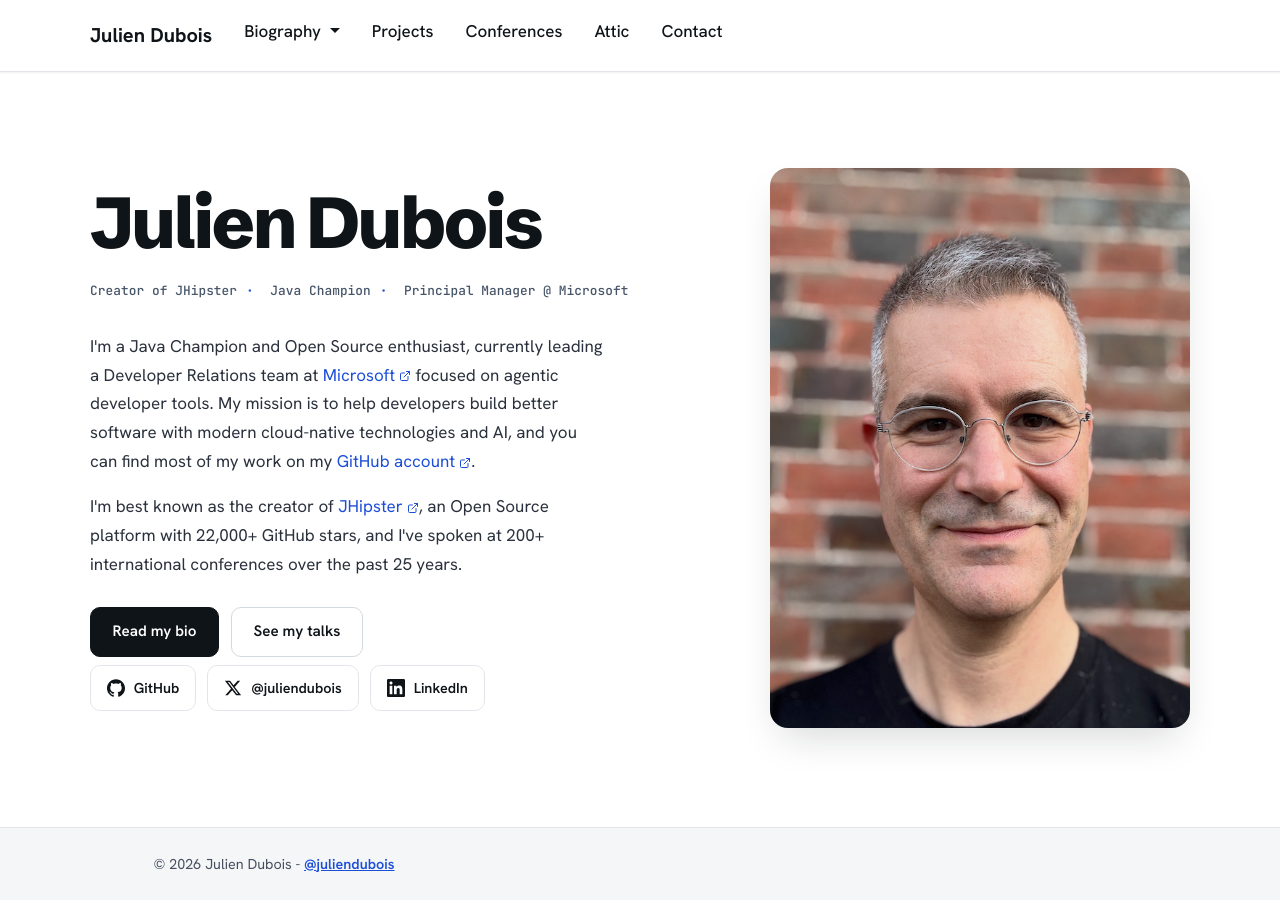
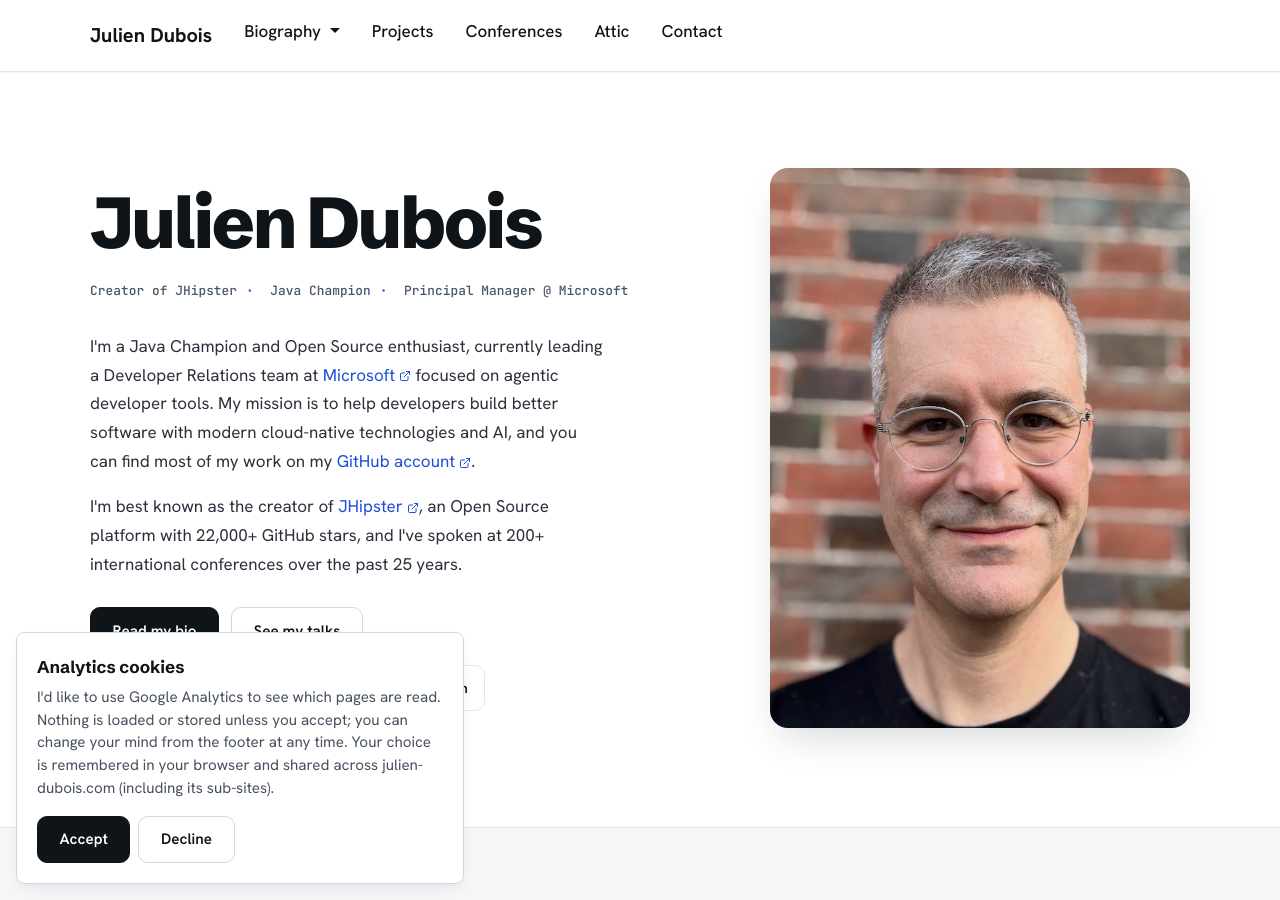
Before and after one commit to jdubois/jdubois.github.com, a Jekyll site: the page built from index.html, in a window 1280 px wide. Built offline with Jekyll 4.4.1, drawn with Linux system fonts in a browser that asks for light colours; part of the change alters nothing that is shown.

Commit message:
Gate Google Analytics behind a consent banner (#46)
* Gate Google Analytics behind a consent banner

Co-authored-by: Copilot App <223556219+Copilot@users.noreply.github.com>
Copilot-Session: b72f4d4b-5555-4c9f-9984-48fd42531e82

* Mention shared consent across julien-dubois.com in banner

Co-authored-by: Copilot App <223556219+Copilot@users.noreply.github.com>
Copilot-Session: b72f4d4b-5555-4c9f-9984-48fd42531e82

---------

Co-authored-by: Copilot App <223556219+Copilot@users.noreply.github.com>
Copilot-Session: b72f4d4b-5555-4c9f-9984-48fd42531e82

```diff
--- a/_layouts/default.html
+++ b/_layouts/default.html
@@ -85,8 +85,17 @@
         </main> <!-- /container -->
 
         <footer>
-            <p>&copy; <span id="year"></span> Julien Dubois - <a href="https://x.com/juliendubois" target="_blank">@juliendubois</a></p>
+            <p>&copy; <span id="year"></span> Julien Dubois - <a href="https://x.com/juliendubois" target="_blank">@juliendubois</a> - <button type="button" class="consent-manage" data-consent-manage>Cookie settings</button></p>
         </footer>
+
+        <div id="consent-banner" class="consent-banner" role="region" aria-labelledby="consent-title" hidden>
+            <p id="consent-title" class="consent-title">Analytics cookies</p>
+            <p class="consent-text">I'd like to use Google Analytics to see which pages are read. Nothing is loaded or stored unless you accept; you can change your mind from the footer at any time. Your choice is remembered in your browser and shared across julien-dubois.com (including its sub-sites).</p>
+            <div class="consent-actions">
+                <button type="button" id="consent-accept" class="btn btn-ink">Accept</button>
+                <button type="button" id="consent-decline" class="btn btn-ghost">Decline</button>
+            </div>
+        </div>
 
         <script>
             document.getElementById('year').textContent = new Date().getFullYear();
@@ -97,14 +106,6 @@
 
         <script src="/js/main.js?v={{ site.github.build_revision | default: site.time | date: '%s' }}"></script>
 
-        <!-- Google tag (gtag.js) -->
-        <script async src="https://www.googletagmanager.com/gtag/js?id=G-92TRR0HJMQ"></script>
-        <script>
-        window.dataLayer = window.dataLayer || [];
-        function gtag(){dataLayer.push(arguments);}
-        gtag('js', new Date());
-
-        gtag('config', 'G-92TRR0HJMQ');
-        </script>
+        <script src="/js/analytics.js?v={{ site.github.build_revision | default: site.time | date: '%s' }}"></script>
     </body>
 </html>
--- a/css/main.css
+++ b/css/main.css
@@ -818,3 +818,80 @@ html {
     padding-right: 20px;
     flex: 1 0 auto;
 }
+
+
+
+
+
+
+
+
+
+
+
+
+
+
+
+
+
+
+/* Cookie consent */
+.consent-banner {
+    position: fixed;
+    left: 1rem;
+    right: 1rem;
+    bottom: 1rem;
+    max-width: 28rem;
+    z-index: 1080;
+    padding: 1.25rem;
+    background: var(--bg-white);
+    border: 1px solid var(--border-strong);
+    border-radius: 8px;
+    box-shadow: var(--shadow-md);
+}
+
+.consent-banner[hidden] {
+    display: none;
+}
+
+.consent-title {
+    margin: 0 0 0.25rem;
+    font-family: var(--font-display);
+    font-weight: 700;
+    color: var(--text-primary);
+}
+
+.consent-text {
+    margin: 0 0 1rem;
+    font-size: 0.95rem;
+    line-height: 1.5;
+    color: var(--text-secondary);
+}
+
+.consent-actions {
+    display: flex;
+    gap: 0.5rem;
+    flex-wrap: wrap;
+}
+
+.consent-manage {
+    padding: 0;
+    border: 0;
+    background: none;
+    font: inherit;
+    font-weight: 600;
+    color: var(--primary-color);
+    text-decoration: underline;
+    cursor: pointer;
+}
+
+.consent-manage:hover {
+    color: var(--primary-dark);
+}
+
+.consent-banner button:focus-visible,
+.consent-manage:focus-visible {
+    outline: 2px solid var(--primary-color);
+    outline-offset: 2px;
+}
--- /dev/null
+++ b/js/analytics.js
@@ -0,0 +1,149 @@
+/*
+ * Consent-gated Google Analytics.
+ * gtag.js is injected only after the visitor accepts; nothing touches the network or writes a
+ * cookie before that. The choice is kept in localStorage (in memory if storage is unavailable).
+ */
+(function () {
+    'use strict';
+
+    var GA_ID = 'G-92TRR0HJMQ';
+    var KEY = 'jdubois-analytics-consent';
+    var GRANTED = 'granted';
+    var DENIED = 'denied';
+
+    var scriptLoaded = false;
+    var sessionConsent = null;
+
+    function readConsent() {
+        if (sessionConsent) {
+            return sessionConsent;
+        }
+        try {
+            var stored = window.localStorage.getItem(KEY);
+            return stored === GRANTED || stored === DENIED ? stored : null;
+        } catch (e) {
+            return null;
+        }
+    }
+
+    function loadGA() {
+        window['ga-disable-' + GA_ID] = false;
+        if (scriptLoaded) {
+            return;
+        }
+        scriptLoaded = true;
+        window.dataLayer = window.dataLayer || [];
+        window.gtag = function () {
+            window.dataLayer.push(arguments);
+        };
+        window.gtag('js', new Date());
+        window.gtag('config', GA_ID);
+        var s = document.createElement('script');
+        s.async = true;
+        s.src = 'https://www.googletagmanager.com/gtag/js?id=' + GA_ID;
+        document.head.appendChild(s);
+    }
+
+    function clearCookies() {
+        var host = window.location.hostname;
+        var labels = host.split('.');
+        var domains = ['', host, '.' + host];
+        if (labels.length > 2) {
+            domains.push('.' + labels.slice(-2).join('.'));
+        }
+        document.cookie.split(';').forEach(function (c) {
+            var name = c.split('=')[0].trim();
+            if (name === '_ga' || name === '_gid' || name.indexOf('_ga_') === 0 || name.indexOf('_gat') === 0) {
+                domains.forEach(function (d) {
+                    document.cookie = name + '=; path=/; expires=Thu, 01 Jan 1970 00:00:01 GMT' + (d ? '; domain=' + d : '');
+                });
+            }
+        });
+    }
+
+    function disableGA() {
+        window['ga-disable-' + GA_ID] = true;
+        clearCookies();
+    }
+
+    function apply(consent) {
+        if (consent === GRANTED) {
+            loadGA();
+        } else {
+            disableGA();
+        }
+    }
+
+    function setConsent(consent) {
+        sessionConsent = consent;
+        try {
+            window.localStorage.setItem(KEY, consent);
+        } catch (e) {
+            // Choice is still honoured for this page session.
+        }
+        apply(consent);
+    }
+
+    function init() {
+        var banner = document.getElementById('consent-banner');
+        var accept = document.getElementById('consent-accept');
+        var decline = document.getElementById('consent-decline');
+        var manage = document.querySelectorAll('[data-consent-manage]');
+        if (!banner || !accept || !decline) {
+            return;
+        }
+
+        function show() {
+            banner.hidden = false;
+            accept.focus();
+        }
+
+        function hide() {
+            banner.hidden = true;
+        }
+
+        function choose(consent, returnFocus) {
+            setConsent(consent);
+            hide();
+            if (returnFocus && manage.length) {
+                manage[0].focus();
+            }
+        }
+
+        var current = readConsent();
+        if (current === GRANTED) {
+            apply(GRANTED);
+        } else if (current === null) {
+            banner.hidden = false;
+        }
+
+        accept.addEventListener('click', function () { choose(GRANTED, true); });
+        decline.addEventListener('click', function () { choose(DENIED, true); });
+        banner.addEventListener('keydown', function (e) {
+            if (e.key === 'Escape') {
+                choose(DENIED, true);
+            }
+        });
+        Array.prototype.forEach.call(manage, function (el) {
+            el.addEventListener('click', show);
+        });
+
+        window.addEventListener('storage', function (e) {
+            if (e.key !== KEY) {
+                return;
+            }
+            var consent = e.newValue === GRANTED ? GRANTED : DENIED;
+            sessionConsent = consent;
+            apply(consent);
+            if (consent !== null) {
+                hide();
+            }
+        });
+    }
+
+    if (document.readyState === 'loading') {
+        document.addEventListener('DOMContentLoaded', init);
+    } else {
+        init();
+    }
+})();
```
